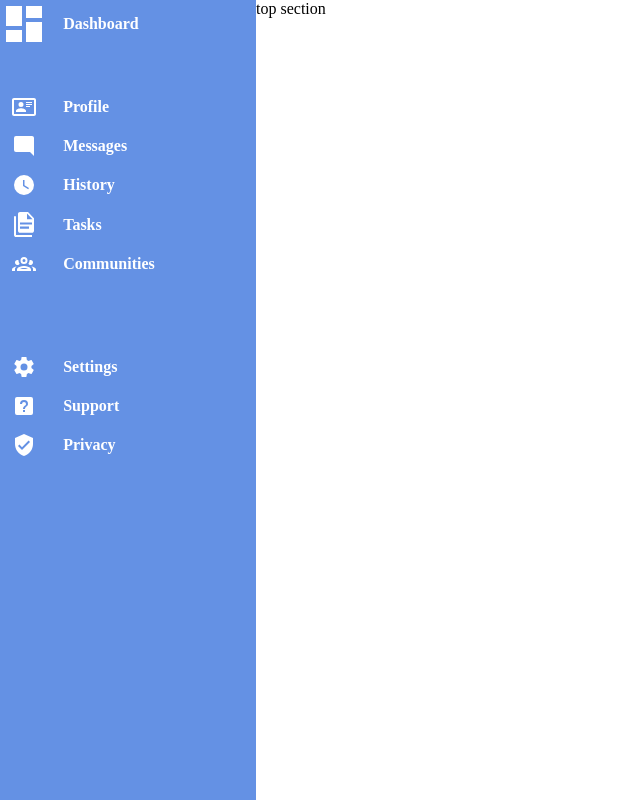
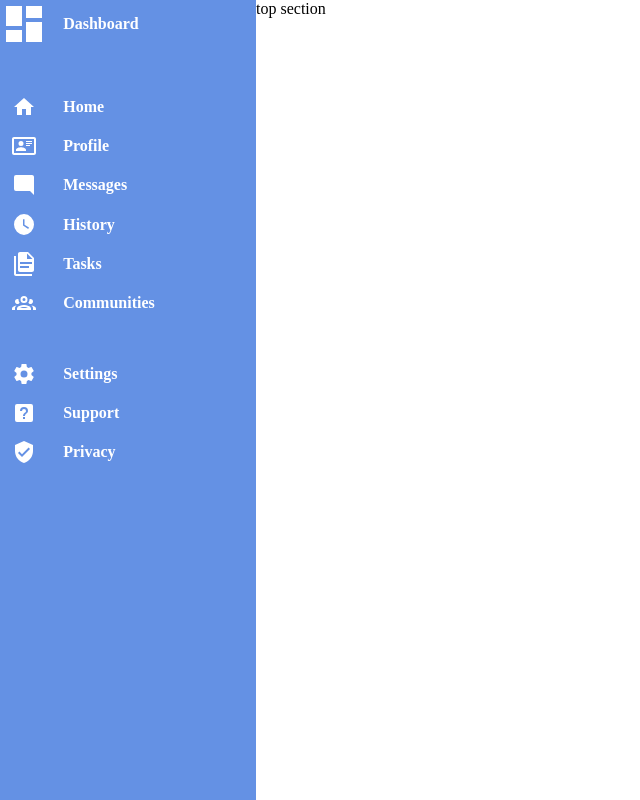
Before and after one commit to devin-sachs/Admin-Dashboard, a plain HTML site: page index.html in a window 1280 px wide. Shown: the top 800 px of the page, without its empty margins (0-640 px from the left). Drawn offline with Linux system fonts and the light colour scheme.

Commit message:
Add home button to admin side panel

```diff
--- a/index.html
+++ b/index.html
@@ -11,6 +11,9 @@
     <div class="side-bar">
             <img class="nav-image" src="assets\view-dashboard.svg">
             <div class="nav-menu">Dashboard</div>
+
+            <img class="nav-image" src="assets\home.svg">
+            <div class="nav-menu">Home</div>
 
             <img class="nav-image" src="assets\card-account-details-outline.svg">
             <div class="nav-menu">Profile</div>
--- a/styles.css
+++ b/styles.css
@@ -16,9 +16,6 @@ HTML, body{
     display: grid;
     grid-template-columns: 1fr 4fr;
     grid-template-rows: 9fr;
-    /* justify-items: center;
-    align-items: center; */
-
     /* grid-template-areas:
     "a b"
     "a b"
@@ -29,9 +26,6 @@ HTML, body{
     "a b"
     "a b"
     "a b"; */
-
-
-    /* place-items: center; */
     gap: 15px;
     grid-column: 1;
     background-color:rgb(100, 145, 228);
@@ -56,10 +50,15 @@ HTML, body{
     margin-bottom: 2em;
 }
 
-.side-bar :nth-child(11),
-.side-bar :nth-child(12){
+/* .side-bar :nth-child(14),
+.side-bar :nth-child(15){
     margin-bottom: 4em;
+} */
+.side-bar :nth-last-child(5),
+.side-bar :nth-last-child(6) {
+    margin-top: 2em;
 }
+
 .side-bar :nth-last-child(1),
 .side-bar :nth-last-child(2) {
     margin-bottom: 50em;
```
